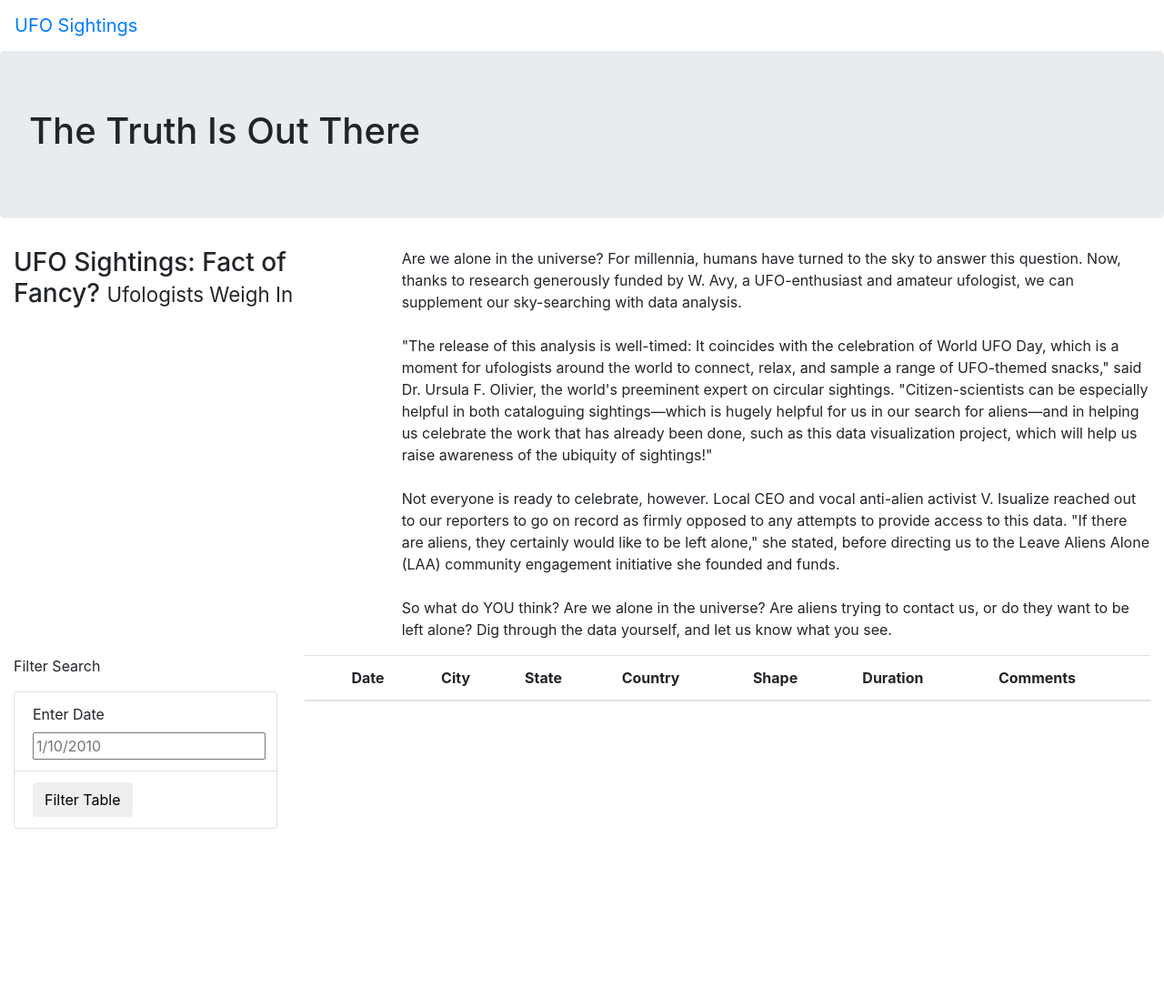
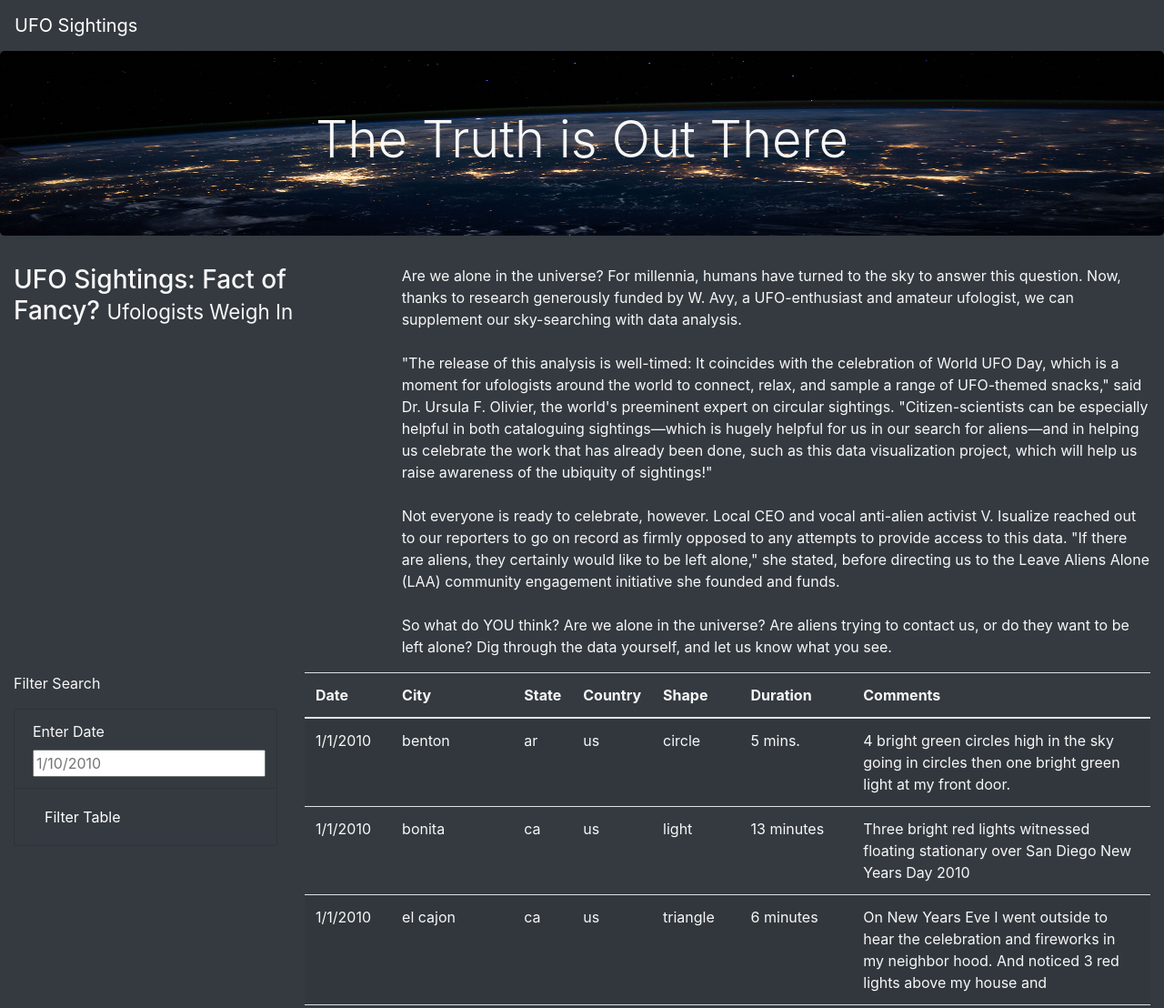
Before and after one commit to smsheehan/UFOs, a plain HTML site: page index.html in a window 1280 px wide. Shown: the top 1108 px of the page at 91% size. Before the commit the page ends 911 px from the top, so only its background shows below. Drawn offline with nearby package versions, Linux system fonts and the light colour scheme.

Commit message:
final code from module

```diff
--- a/index.html
+++ b/index.html
@@ -13,14 +13,14 @@
     />
     <link rel="stylesheet" href="static/css/style.css">
 </head>
-<body>
+<body class="bg-dark">
     <div class="wrapper">
-        <nav class="navbar navbar-expand-lg">
+        <nav class="navbar navbar-dark bg-dark navbar-expand-lg">
             <a class="navbar-brand" href="index.html">UFO Sightings</a>
           </nav>
     </div>
     <div class="jumbotron">
-      <h1>The Truth Is Out There</h1>
+      <h1 class="display-4">The Truth is Out There</h1>
     </div>
     <div class="container-fluid">
       <div class="row">
@@ -36,19 +36,19 @@
         </div>
       </div>
     </div>
-    <div class="container-fluid">
-      <div class="row">
-        <div class="col-md-3">
-          <form>
+    <div class="container-fluid bg-dark">
+      <div class="row bg-dark">
+        <div class="col-md-3 bg-dark">
+          <form class="bg-dark">
             <p>Filter Search</p>
-            <ul class="list-group">
-              <li class="list-group-item">
+            <ul class="list-group bg-dark">
+              <li class="list-group-item bg-dark">
                 <label for="date">Enter Date</label>
                 <input type="text" placeholder="1/10/2010" id="datetime" />
 
               </li>
-              <li class="list-group-item">
-                <button id="filter-btn" type="button" class="btn btn-default">Filter Table</button>
+              <li class="list-group-item bg-dark">
+                <button id="filter-btn" type="button" class="btn btn-dark">Filter Table</button>
 
               </li>
 
@@ -60,7 +60,7 @@
           <table class="table table-striped">
             <thead>
               <tr>
-                <th>
+
                   <th>Date</th>
                   <th>City</th>
                   <th>State</th>
@@ -68,7 +68,7 @@
                   <th>Shape</th>
                   <th>Duration</th>
                   <th>Comments</th>
-                </th>
+
               </tr>
             </thead>
             <tbody></tbody>
@@ -77,5 +77,8 @@
         </div>
       </div>
     </div>
+  <script src="https://cdnjs.cloudflare.com/ajax/libs/d3/4.11.0/d3.js"></script>
+  <script src="static/js/data.js"></script>
+  <script src="static/js/app.js"></script>
 </body>
 </html>
--- a/static/css/style.css
+++ b/static/css/style.css
@@ -0,0 +1,9 @@
+body {
+
+    color: #f7f7f7;
+  }
+.jumbotron {
+    background-image: url("../images/nasa.jpg");
+    background-size: 100% 100%;
+    text-align: center;
+  }
```
Also changed, not shown: static/images/nasa.jpg (added).
